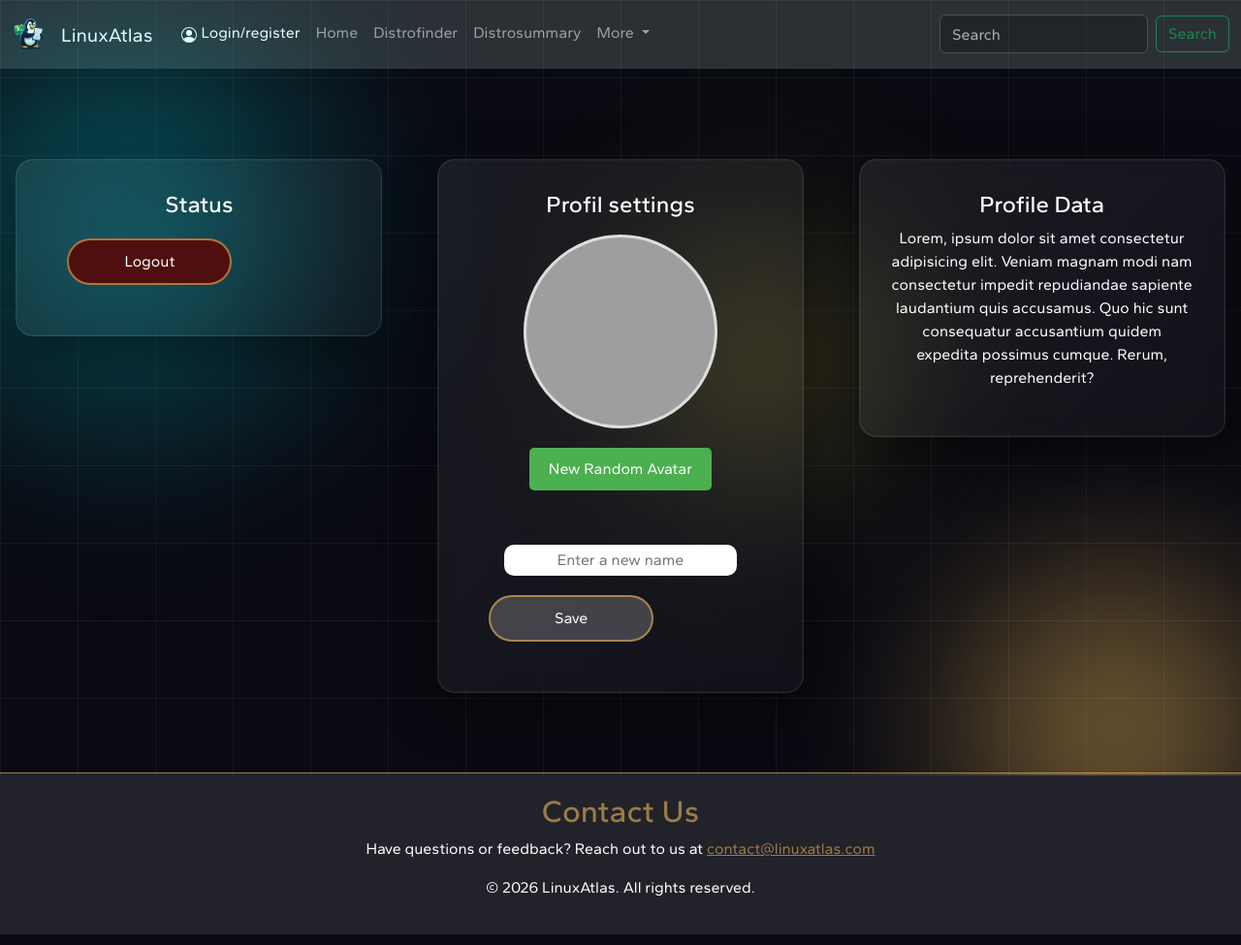
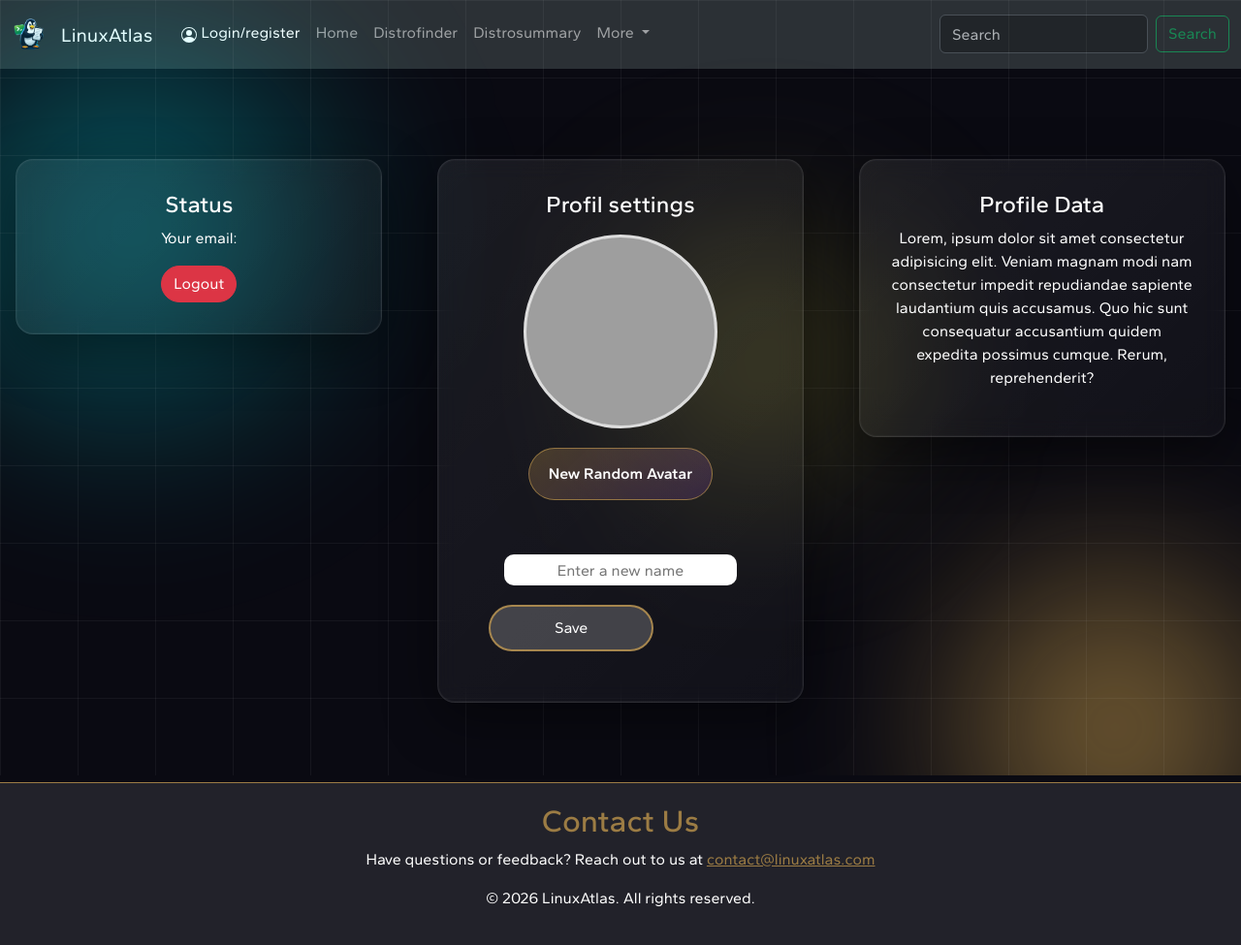
Before and after one commit to penzesdavid/linuxweb, a website with bundled scripts: page profile_page.html in a window 1280 px wide. Shown: the whole page at 97% size. Built offline with nearby package versions, Linux system fonts and the light colour scheme; no server answers; grey boxes are pictures that could not be loaded; a web font is replaced by a local one.

Commit message:
Profile page fixes 1.0

```diff
--- a/js/database.js
+++ b/js/database.js
@@ -66,6 +66,8 @@ if (lastUserUid) {
 
 onAuthStateChanged(auth, async (user) => {
     if (user) {
+        const profilepageemail = user.email;
+        document.getElementById('profilepageemail').innerText = profilepageemail;
         localStorage.setItem('last_uid', user.uid);
 
         try {
--- a/profile_page.html
+++ b/profile_page.html
@@ -96,7 +96,8 @@
             <div class="col-md-4">
                 <div id="profilestatus">
                     <h4>Status</h4>
-                    <button onclick="window.logout()" class="button-style" style="background-color: rgb(80, 15, 15);" id="logout-show">Logout</button>
+                    <p>Your email: <span id="profilepageemail"></span></p>
+                    <button onclick="window.logout()" class="btn btn-danger" style="border-radius: 50px;" id="logout-show">Logout</button>
                 </div>
             </div>
 
@@ -109,7 +110,7 @@
                         <img id="avatar" src="https://api.dicebear.com/7.x/avataaars/svg?seed=start" width="200"
                             height="200">
                         <br>
-                        <button onclick="newRandomAvatar()">New Random Avatar</button>
+                        <button class="ai-generate-btn" onclick="newRandomAvatar()">New Random Avatar</button>
                     </div>
 
                     <input class="input-style" type="text" id="usernameInput" placeholder="Enter a new name" readonly
--- a/register_style.css
+++ b/register_style.css
@@ -124,16 +124,6 @@ a:hover {
     background: #eee;
 }
 
-#avatar-container button {
-    background: #4CAF50;
-    color: white;
-    border: none;
-    padding: 10px 20px;
-    border-radius: 5px;
-    cursor: pointer;
-    font-size: 16px;
-}
-
 #username-style {
     margin: 250px;
     text-align: right;
--- a/style.css
+++ b/style.css
@@ -296,7 +296,7 @@ body {
 	font-size: 1.05rem;
 }
 
-.ai-clear-btn {
+#ai-clear-btn {
 	position: absolute;
 	right: 14px;
 	top: 50%;
@@ -316,7 +316,7 @@ body {
 	padding: 0;
 }
 
-.ai-clear-btn:hover {
+#ai-clear-btn:hover {
 	background: rgba(255, 255, 255, 0.16);
 	color: #fff;
 }
@@ -332,7 +332,7 @@ body {
 	box-shadow: 0 0 0 0.2rem rgba(216, 169, 82, 0.18);
 }
 
-#ai-generate-btn {
+.ai-generate-btn {
 	border: 1px solid rgba(216, 169, 82, 0.55);
 	color: #fff;
 	font-weight: 600;
@@ -347,7 +347,7 @@ body {
 	);
 }
 
-#ai-generate-btn:hover {
+.ai-generate-btn:hover {
 	border-color: rgba(216, 169, 82, 0.8);
 	background: linear-gradient(
 		135deg,
@@ -357,7 +357,7 @@ body {
 	box-shadow: 0 0 20px rgba(216, 169, 82, 0.18);
 }
 
-#ai-generate-btn:active {
+.ai-generate-btn:active {
 	transform: translateY(1px);
 }
 
```
Also changed, not shown: index.html (+1 -1 lines).
